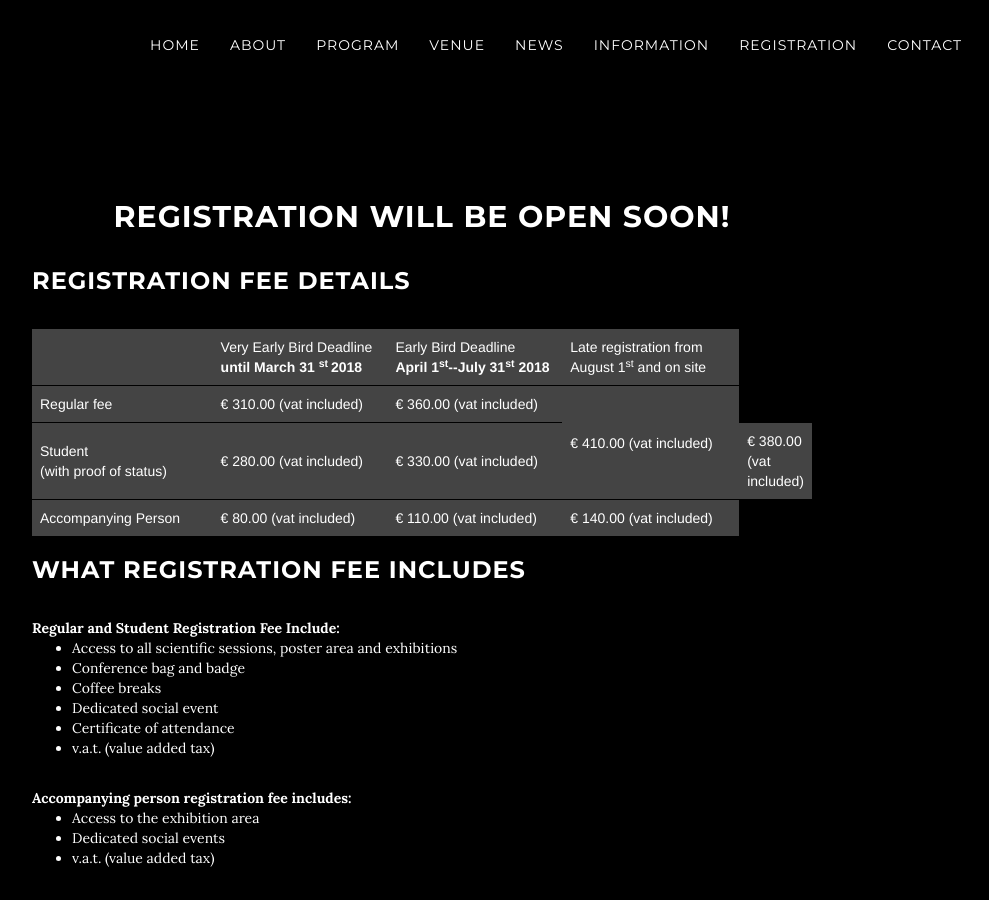
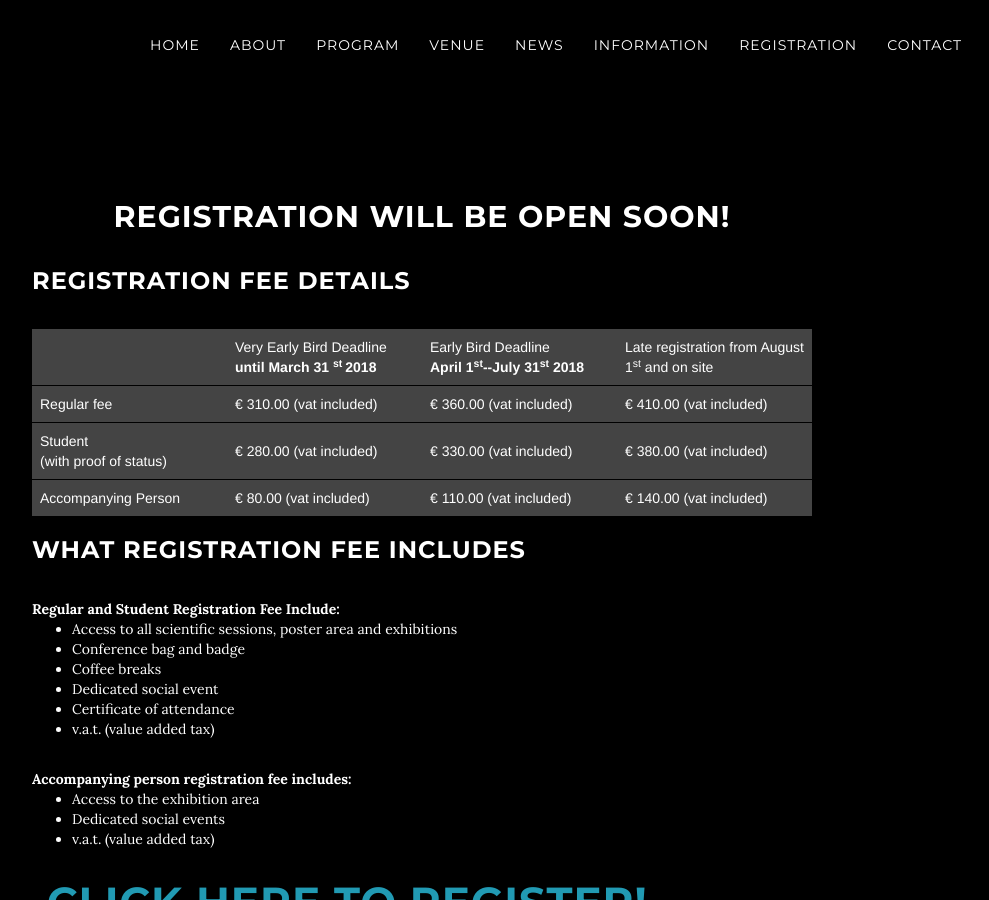
Before and after one commit to breakingthelimits/supereddington2018, a Jekyll site: the page built from registration/index.html, in a window 1280 px wide and 900 px high. Shown: the whole window, without its empty margins (233-1222 px from the left). Built offline with Jekyll 4.4.1, drawn with Linux system fonts in a browser that asks for light colours.

Commit message:
Eliminate rowspan

```diff
--- a/registration/index.html
+++ b/registration/index.html
@@ -48,7 +48,7 @@
               <TD class="layout_td">
                 € 360.00 (vat included)
               </TD>
-              <TD class="layout_td" rowSpan="2">
+              <TD class="layout_td">
                 € 410.00 (vat included)
             </TD>
             </TR>
```
